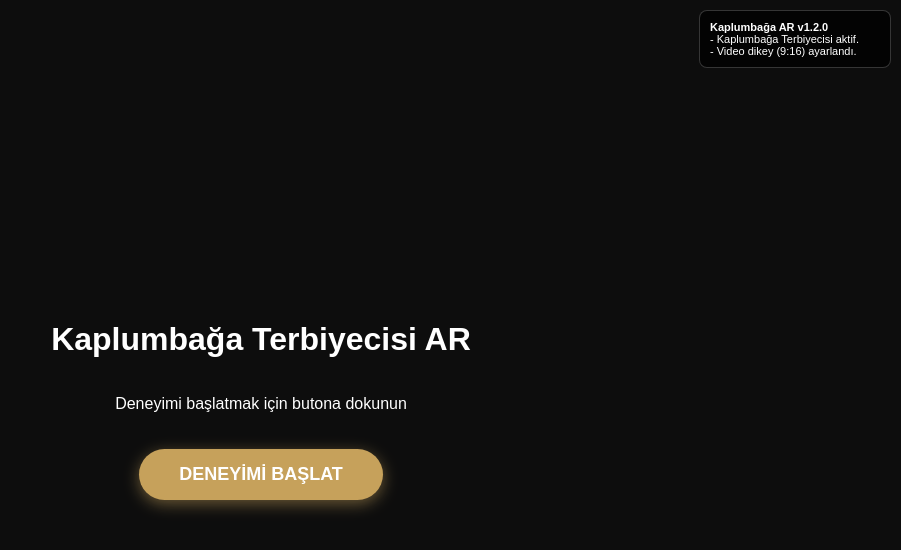
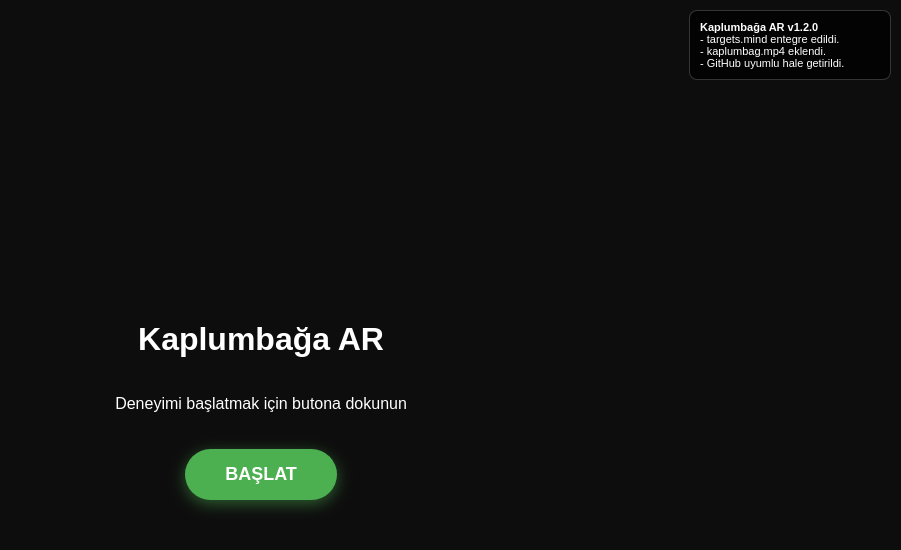
Before and after one commit to yourrenz/kablumbaga, a plain HTML site: page index.html in a window 1280 px wide. Shown: the whole page, without its empty margins (379-1280 px from the left). Drawn offline with Linux system fonts and the light colour scheme.

Commit message:
Update index.html

```diff
--- a/index.html
+++ b/index.html
@@ -1,9 +1,9 @@
 <!DOCTYPE html>
-<html lang="tr">
+<html>
   <head>
     <meta charset="utf-8" />
     <meta name="viewport" content="width=device-width, initial-scale=1.0, user-scalable=no" />
-    <title>Kaplumbağa Terbiyecisi AR</title>
+    <title>Kaplumbağa AR Projesi</title>
 
     <script src="https://aframe.io/releases/1.5.0/aframe.min.js"></script>
     <script src="https://cdn.jsdelivr.net/npm/mind-ar@1.2.5/dist/mindar-image-aframe.prod.js"></script>
@@ -15,7 +15,7 @@
 
       /* GÜNLÜKLER KUTUSU */
       #version-box {
-        position: fixed; top: 10px; right: 10px; width: 170px;
+        position: fixed; top: 10px; right: 10px; width: 180px;
         background: rgba(0, 0, 0, 0.7); color: white; padding: 10px;
         border-radius: 8px; font-size: 11px; z-index: 10000;
         backdrop-filter: blur(5px); border: 1px solid rgba(255, 255, 255, 0.2);
@@ -30,9 +30,8 @@
       }
       #start-button {
         padding: 15px 40px; font-size: 18px; font-weight: bold;
-        background: #c6a15b; /* Tablo tonlarına uygun altın rengi */
-        color: white; border: none; border-radius: 30px;
-        cursor: pointer; margin-top: 20px; box-shadow: 0 4px 15px rgba(198, 161, 91, 0.5);
+        background: #4caf50; color: white; border: none; border-radius: 30px;
+        cursor: pointer; margin-top: 20px; box-shadow: 0 4px 15px rgba(76, 175, 80, 0.5);
       }
 
       /* TARAMA REHBERİ */
@@ -48,14 +47,15 @@
 
     <div id="version-box">
       <strong>Kaplumbağa AR v1.2.0</strong><br>
-      - Kaplumbağa Terbiyecisi aktif.<br>
-      - Video dikey (9:16) ayarlandı.
+      - targets.mind entegre edildi.<br>
+      - kaplumbag.mp4 eklendi.<br>
+      - GitHub uyumlu hale getirildi.
     </div>
 
     <div id="start-screen">
-      <h1>Kaplumbağa Terbiyecisi AR</h1>
+      <h1>Kaplumbağa AR</h1>
       <p>Deneyimi başlatmak için butona dokunun</p>
-      <button id="start-button">DENEYİMİ BAŞLAT</button>
+      <button id="start-button">BAŞLAT</button>
     </div>
 
     <div id="scanning-overlay"></div>
@@ -78,7 +78,7 @@
           id="ar-video"
           src="#turtleVideo"
           width="1"
-          height="1.78"
+          height="1"
           position="0 0 0"
           rotation="0 0 0">
         </a-video>
@@ -95,13 +95,10 @@
       startButton.addEventListener('click', () => {
         startScreen.style.display = 'none';
         scanningOverlay.style.display = 'block';
-
-        // Tarayıcıların otomatik oynatma engelini aşmak için kısa bir oynat-duraklat
+        // Tarayıcı kısıtlamalarını aşmak için videoyu önce oynatıp duraklatıyoruz
         video.play().then(() => {
           video.pause();
           video.currentTime = 0;
-        }).catch(err => {
-          console.warn("Video yükleme uyarısı:", err);
         });
       });
 
```
